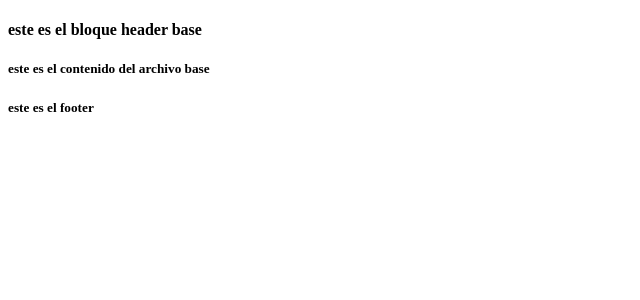
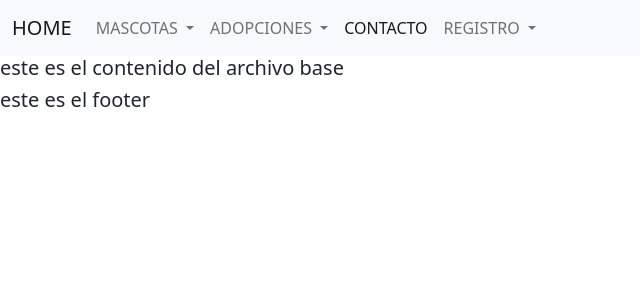
Before and after one commit to vanemanza/Cursos_CodigoFacilito, a Django app: template DJANGO/Proyecto2/templates/base/base.html in a window 1280 px wide. Shown: the top 300 px of the page, without its empty margins (0-640 px from the left). Run offline with Django 3.2, Linux system fonts and the light colour scheme; the template is opened without the code that fills it, so the values that code supplies are empty; some libraries are stand-ins or nearby versions.

Commit message:
navbar template y settings

```diff
--- a/DJANGO/Proyecto2/mascota/urls.py
+++ b/DJANGO/Proyecto2/mascota/urls.py
@@ -3,4 +3,5 @@ from . import views
 
 urlpatterns = [
     path('', views.index, name="index"),
+    path('form', views.form_alta, name="form_alta"),
 ]
--- a/DJANGO/Proyecto2/mascota/views.py
+++ b/DJANGO/Proyecto2/mascota/views.py
@@ -1,7 +1,11 @@
 from django.shortcuts import render
-from django.http import HttpResponse
+#from django.http import HttpResponse
 
 # Create your views here.
 def index(request):
 
     return render(request, 'mascota/index.html', {})
+
+def form_alta(request):
+
+    return render(request, 'mascota/mascota_form.html', {})
--- a/DJANGO/Proyecto2/refugio/settings.py
+++ b/DJANGO/Proyecto2/refugio/settings.py
@@ -122,6 +122,7 @@ USE_TZ = True
 # https://docs.djangoproject.com/en/3.2/howto/static-files/
 
 STATIC_URL = '/static/'
+STATIC_ROOT = BASE_DIR/ 'static'
 
 # Default primary key field type
 # https://docs.djangoproject.com/en/3.2/ref/settings/#default-auto-field
--- a/DJANGO/Proyecto2/templates/base/base.html
+++ b/DJANGO/Proyecto2/templates/base/base.html
@@ -2,6 +2,7 @@
 <!DOCTYPE html>
 <html lang="en">
 <head>
+    <link href="https://cdn.jsdelivr.net/npm/bootstrap@5.1.3/dist/css/bootstrap.min.css" rel="stylesheet" integrity="sha384-1BmE4kWBq78iYhFldvKuhfTAU6auU8tT94WrHftjDbrCEXSU1oBoqyl2QvZ6jIW3" crossorigin="anonymous">
     {% block extrahead %}{% endblock %}
     <meta charset="UTF-8">
     <meta http-equiv="X-UA-Compatible" content="IE=edge">
@@ -10,7 +11,7 @@
 </head>
 <body>
     {% block header %}
-    <h4>este es el bloque header base</h4>
+    {% include 'base/navbar.html' %}
     {% endblock %}
     {% block content %}
     <h5>este es el contenido del archivo base</h5>
@@ -20,5 +21,7 @@
     {% endblock %}
 
     {% block extrajs %}{% endblock %}
+    <script src="https://cdn.jsdelivr.net/npm/@popperjs/core@2.10.2/dist/umd/popper.min.js" integrity="sha384-7+zCNj/IqJ95wo16oMtfsKbZ9ccEh31eOz1HGyDuCQ6wgnyJNSYdrPa03rtR1zdB" crossorigin="anonymous"></script>
+<script src="https://cdn.jsdelivr.net/npm/bootstrap@5.1.3/dist/js/bootstrap.min.js" integrity="sha384-QJHtvGhmr9XOIpI6YVutG+2QOK9T+ZnN4kzFN1RtK3zEFEIsxhlmWl5/YESvpZ13" crossorigin="anonymous"></script>
 </body>
 </html>
--- /dev/null
+++ b/DJANGO/Proyecto2/templates/base/navbar.html
@@ -0,0 +1,47 @@
+<nav class="navbar navbar-expand-lg navbar-light bg-light">
+    <div class="container-fluid">
+      <a class="navbar-brand" href="#">HOME</a>
+      <button class="navbar-toggler" type="button" data-bs-toggle="collapse" data-bs-target="#navbarNavDropdown" aria-controls="navbarNavDropdown" aria-expanded="false" aria-label="Toggle navigation">
+        <span class="navbar-toggler-icon"></span>
+      </button>
+      <div class="collapse navbar-collapse" id="navbarNavDropdown">
+        <ul class="navbar-nav">
+
+          <li class="nav-item dropdown">
+            <a class="nav-link dropdown-toggle" href="#" id="navbarDropdownMenuLink" role="button" data-bs-toggle="dropdown" aria-expanded="false">
+              MASCOTAS
+            </a>
+            <ul class="dropdown-menu" aria-labelledby="navbarDropdownMenuLink">
+              <li><a class="dropdown-item" href="#">REGISTRAR</a></li>
+              <li><a class="dropdown-item" href="#">LISTAR</a></li>
+            </ul>
+          </li>
+
+          <li class="nav-item dropdown">
+            <a class="nav-link dropdown-toggle" href="#" id="navbarDropdownMenuLink" role="button" data-bs-toggle="dropdown" aria-expanded="false">
+              ADOPCIONES
+            </a>
+            <ul class="dropdown-menu" aria-labelledby="navbarDropdownMenuLink">
+              <li><a class="dropdown-item" href="#">SOLICITAR</a></li>
+              <li><a class="dropdown-item" href="#">LISTAR SOLICITUDES</a></li>
+            </ul>
+          </li>
+
+          <li class="nav-item">
+            <a class="nav-link active" aria-current="page" href="#">CONTACTO</a>
+          </li>
+
+          <li class="nav-item dropdown">
+            <a class="nav-link dropdown-toggle" href="#" id="navbarDropdownMenuLink" role="button" data-bs-toggle="dropdown" aria-expanded="false">
+              REGISTRO
+            </a>
+            <ul class="dropdown-menu" aria-labelledby="navbarDropdownMenuLink">
+              <li><a class="dropdown-item" href="#">LOG IN</a></li>
+              <li><a class="dropdown-item" href="#">LOG OUT</a></li>
+            </ul>
+          </li>
+
+        </ul>
+      </div>
+    </div>
+  </nav>
```
